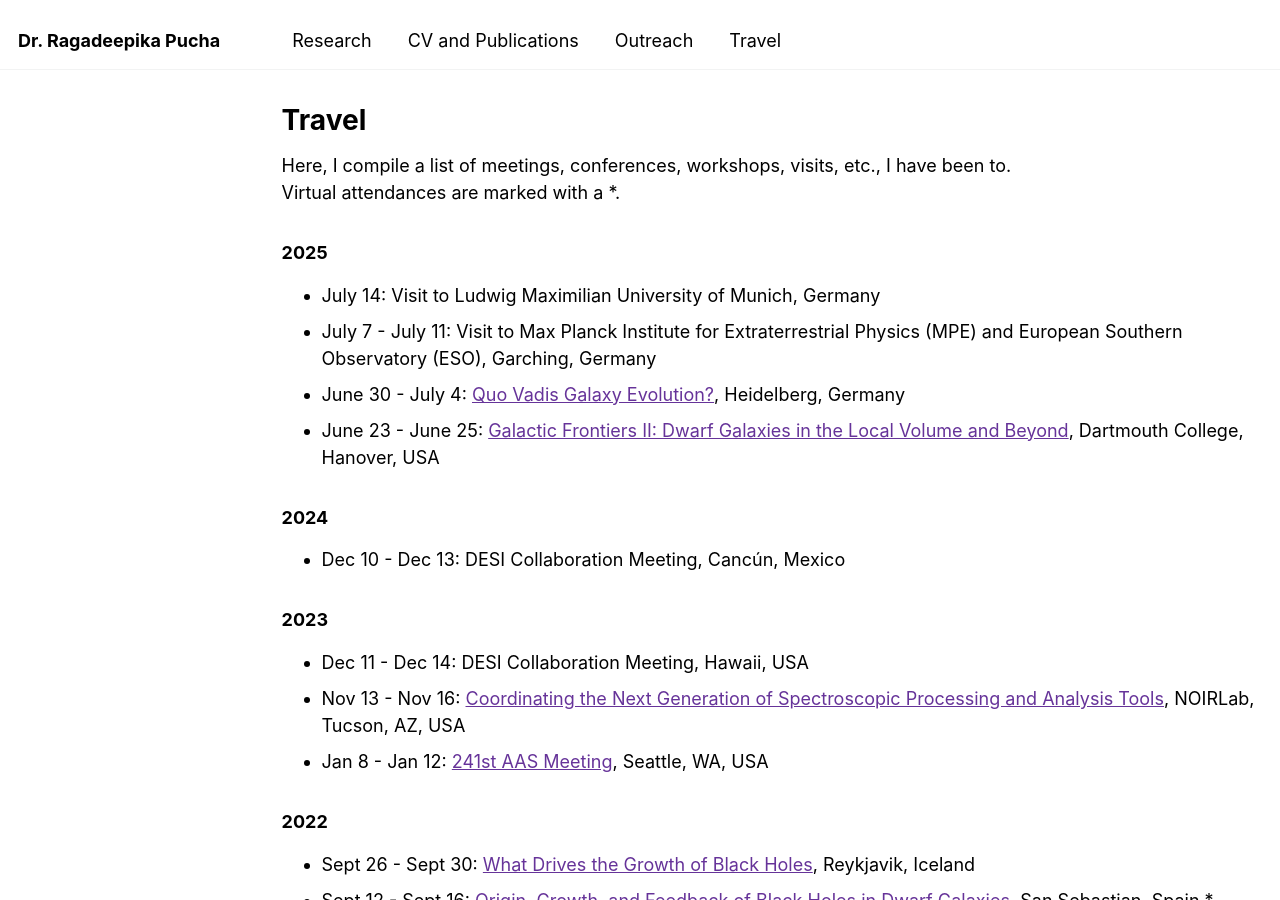
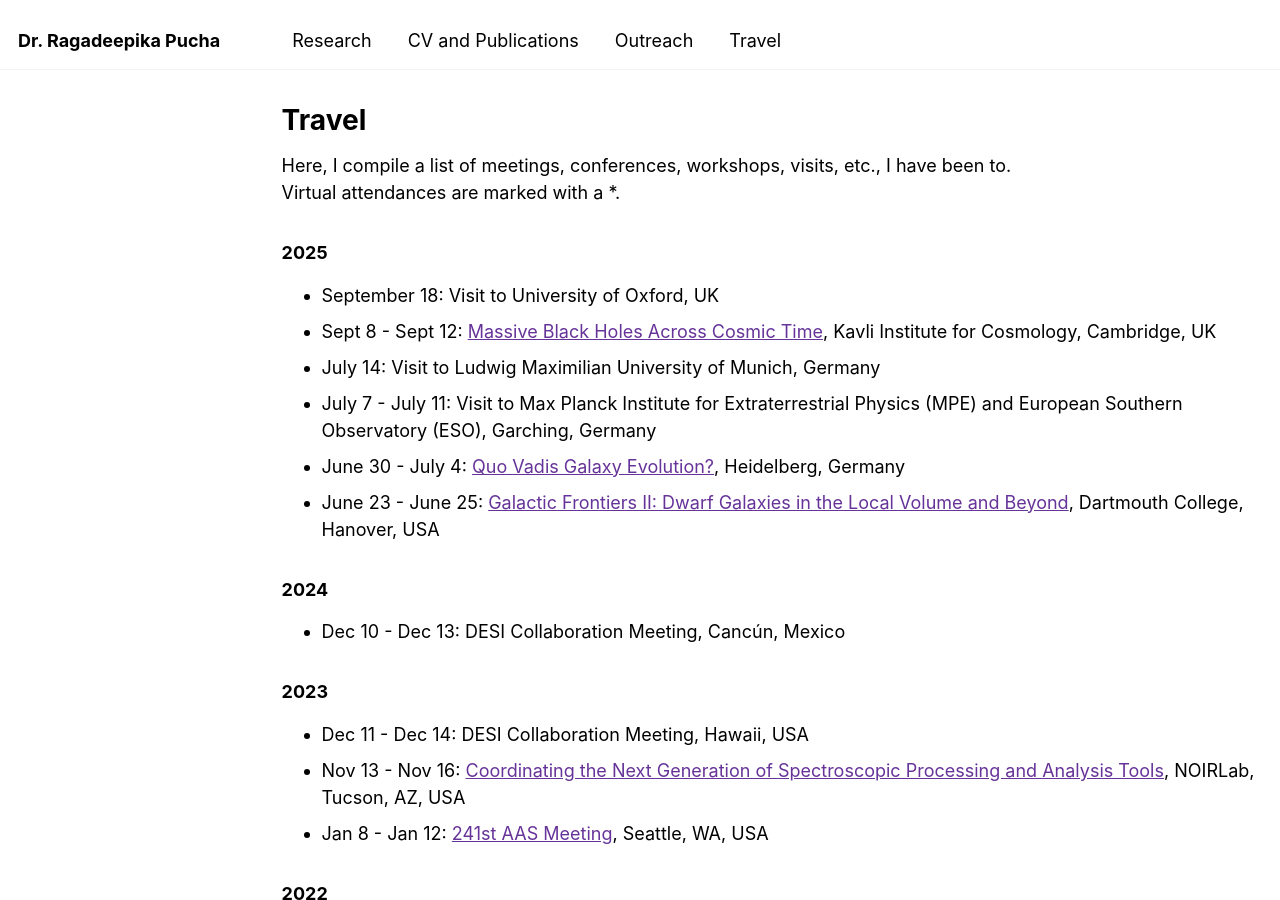
Before and after one commit to Ragadeepika-Pucha/Ragadeepika-Pucha.github.io, a Jekyll site: the page built from _pages/travel.md, in a window 1280 px wide and 900 px high. Built offline with Jekyll 4.4.1, drawn with Linux system fonts in a browser that asks for light colours.

Commit message:
Updated UK Travel and CV

```diff
--- a/_pages/travel.md
+++ b/_pages/travel.md
@@ -9,6 +9,8 @@ Here, I compile a list of meetings, conferences, workshops, visits, etc., I have
 Virtual attendances are marked with a *.
 
 ### 2025
+* September 18: Visit to University of Oxford, UK
+* Sept 8 - Sept 12: [Massive Black Holes Across Cosmic Time](https://sites.google.com/cam.ac.uk/mbh2025), Kavli Institute for Cosmology, Cambridge, UK
 * July 14: Visit to Ludwig Maximilian University of Munich, Germany
 * July 7 - July 11: Visit to Max Planck Institute for Extraterrestrial Physics (MPE) and European Southern Observatory (ESO), Garching, Germany
 * June 30 - July 4: [Quo Vadis Galaxy Evolution?](https://sites.google.com/view/quovadisgalaxyevolution/home), Heidelberg, Germany
```
Also changed, not shown: 1 other file.
